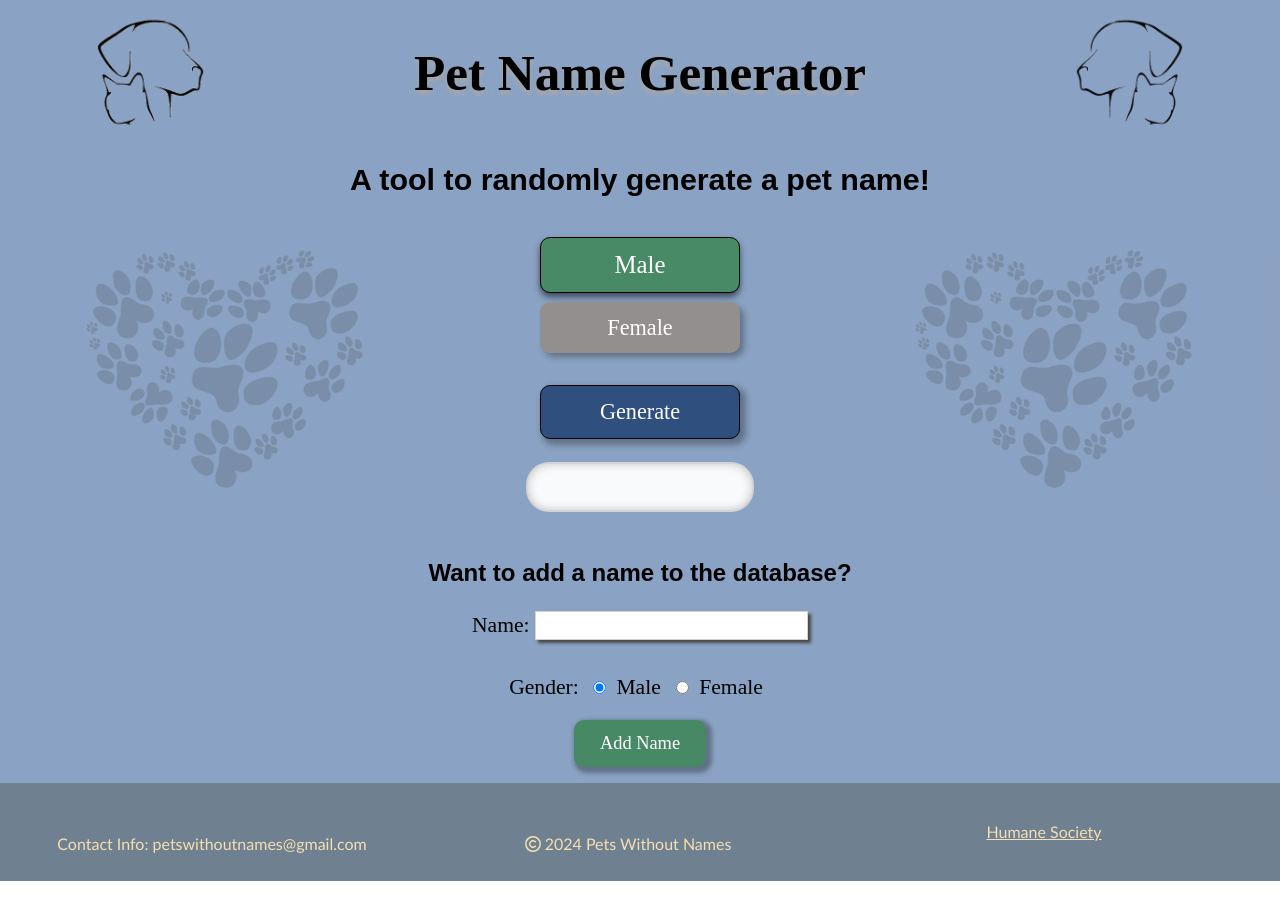
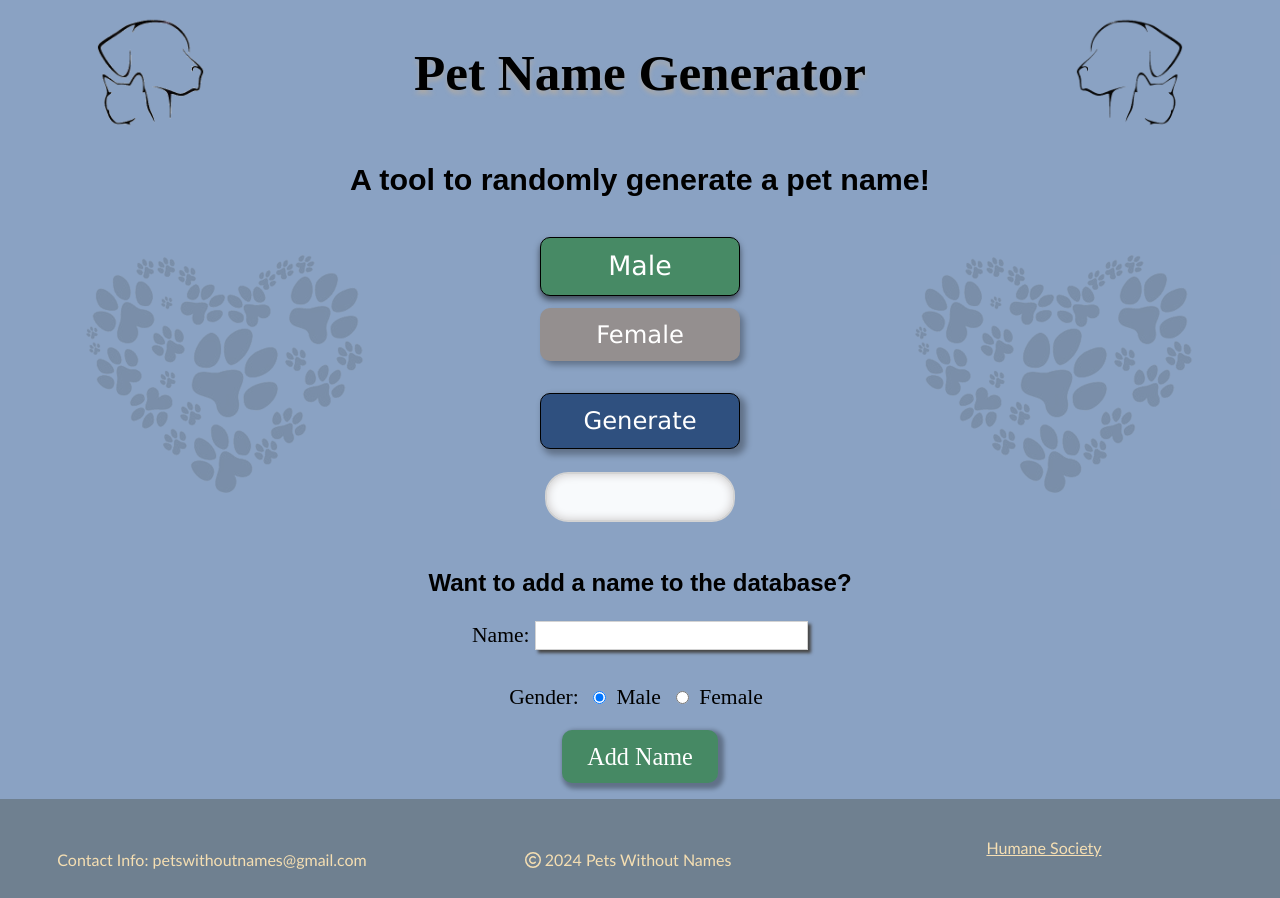
Before and after one commit to Pets-without-names/Jax-Pet-Names, a React (Create React App) app in the folder client/: page / in a window 1280 px wide. Built offline with nearby package versions, Linux system fonts and the light colour scheme; no server answers; the HTML template or start-up script is replaced by a standard one; a web font is replaced by a local one.

Commit message:
updated font styles

```diff
--- a/client/src/components/main.js
+++ b/client/src/components/main.js
@@ -81,6 +81,8 @@ function Main() {
           </div>
           <div className='card-container'>
             <p>{petName}</p>
+            {/* <p>MynameisLONG</p> */}
+            {/* <p>One</p> */}
           </div>
         </div>
       </div>
--- a/client/src/styles/addName.css
+++ b/client/src/styles/addName.css
@@ -46,17 +46,16 @@
   color: #ffffff;
   margin-top: 0.75rem;
   padding: 1.75vw 6vw;
-  min-width: 110px;
-  max-width: 175px;
+  min-width: 120px;
   border-radius: 10px;
-  font-size: calc(12px + 0.5vw);
+  font-size: calc(14px + 0.8vw);
   border: none;
   box-shadow: 3px 3px 4px 3px rgba(0, 0, 0, 0.3);
   transform: translateZ(0);
   transition: transform 0.3s ease;
 }
 .submit-btn:hover {
-  font-size: calc(12px + 0.55vw);
+  font-size: calc(14px + 0.85vw);
   transform: translateZ(10px);
 }
 
--- a/client/src/styles/main.css
+++ b/client/src/styles/main.css
@@ -1,5 +1,3 @@
-/* @import url('https://fonts.googleapis.com/css2?family=Marko+One&display=swap'); */
-
 /* property variables: */
 :root {
   --active-btn-color: hsl(147, 32%, 41%);
@@ -82,24 +80,24 @@ main h2 {
   border: none;
   box-shadow: 4px 4px 6px rgba(0, 0, 0, 0.3);
   border-radius: 10px;
-  min-width: 140px;
   max-width: 200px;
   padding: 2vw;
-  font-size: calc(12px + 0.8vw);
+  font-family: Geneva, sans-serif;
+  font-size: calc(14px + 0.8vw);
   -webkit-transition: background-color 300ms ease;
   -o-transition: background-color 300ms ease;
   transition: background-color 300ms ease;
 }
 /* styling for the gender button when clicked */
 .active {
-  font-size: calc(12px + 1vw);
+  font-size: calc(14px + 1vw);
   background-color: var(--active-btn-color);
   border: 1px solid black;
   box-shadow: 0 4px 6px rgba(0, 0, 0, 0.55);
 }
 
 .gender-btn:first-child {
-  margin-bottom: 0.55rem;
+  margin-bottom: 0.75rem;
 }
 
 /* Generate button container styling  */
@@ -122,7 +120,8 @@ main h2 {
   border: 1px solid black;
   border-radius: 10px;
   box-shadow: 4px 4px 6px 2px rgba(0, 0, 0, 0.3);
-  font-size: calc(12px + 0.8vw);
+  font-family: Geneva, sans-serif;
+  font-size: calc(14px + 0.8vw);
   padding: 2vw;
   cursor: pointer;
   -webkit-transition-duration: 0.4s;
@@ -162,7 +161,8 @@ main h2 {
 
 /* Generated name "card" styling */
 .card-container {
-  width: calc(100px + 10vw);
+  width: fit-content;
+  min-width: 160px;
   -webkit-box-shadow: inset 0 0 10px rgb(200, 197, 197);
   box-shadow: inset 0 0 10px rgb(200, 197, 197);
   border: 2px solid lightgray;
@@ -170,7 +170,6 @@ main h2 {
   padding: 1em 1.5em;
   margin: 1em auto;
   background-color: var(--results-bg-color);
-  font-family: 'Moranga';
   font-size: 1.45rem;
   font-weight: bolder;
 }
@@ -178,7 +177,8 @@ main h2 {
 .card-container p {
   text-align: center;
   color: var(--results-color);
-  font-size: 105%;
+  font-family: Geneva, sans-serif;
+  font-size: 1em;
 }
 
 @media screen and (min-width: 750px) {
@@ -192,6 +192,10 @@ main h2 {
 
   .generate-btn {
     padding: 1vw;
+  }
+
+  .card-container {
+    min-width: 190px;
   }
 
   .flex-container::before {
```
